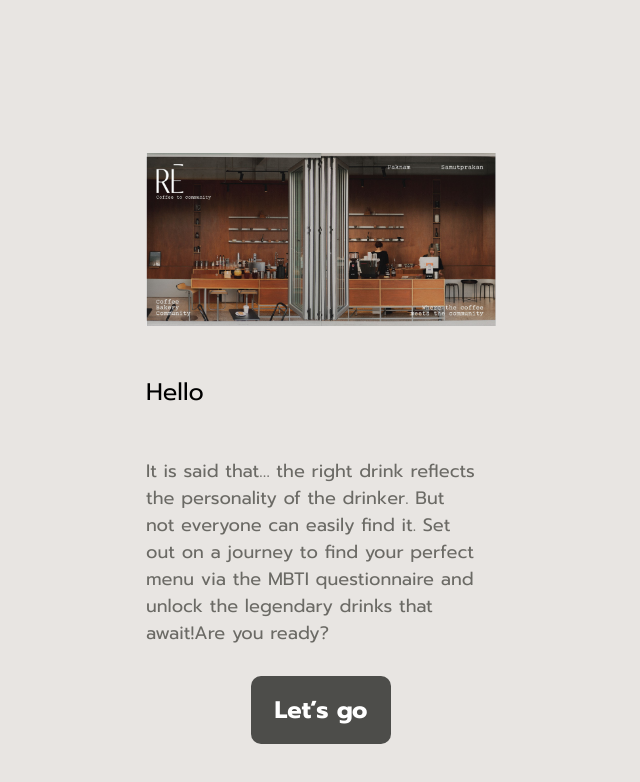
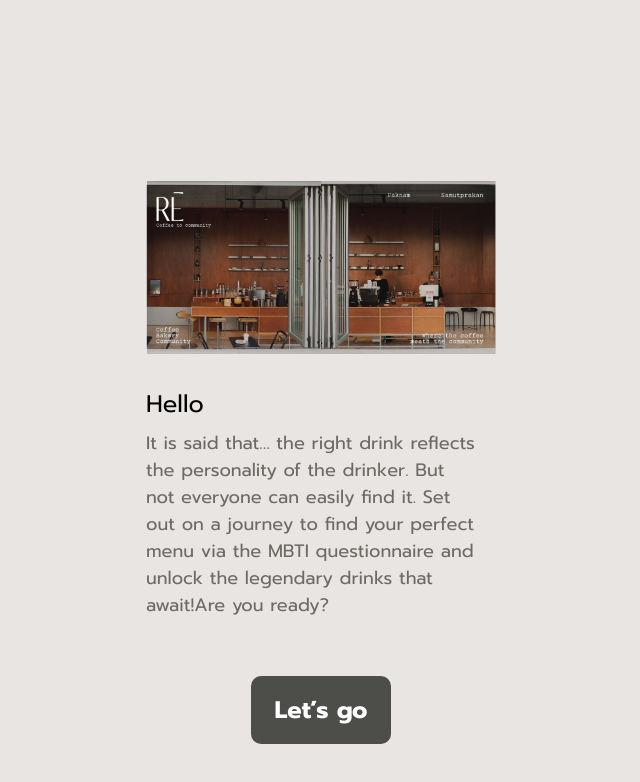
Before and after one commit to SupakornPt/brewQuest, a React (Vite) app: page /story in a window 1280 px wide. Shown: the top 782 px of the page, without its empty margins (319-959 px from the left). Built offline with nearby package versions, Linux system fonts and the light colour scheme.

Commit message:
fix: layout on story page

```diff
--- a/src/pages/Story.jsx
+++ b/src/pages/Story.jsx
@@ -18,10 +18,12 @@
     }
     return (
         <div className="flex flex-col font-prompt items-center h-screen bg-[#E8E5E2] py-[32px] justify-center">
-            <div className="flex flex-col gap-[48px]">
+            <div className="flex flex-col gap-[32px]">
                 <div className="w-[350px]"><img src="/picQuestion/ReCoffee.png" alt="pic" className="w-full" /></div>
-                <div className="text-[24px] ">{t("hello")} {nameCustomerStore}</div>
-                <div className="text-[18px] text-answerText w-[329px]">{t("story")}</div>
+                <div className="flex flex-col gap-[8px]">
+                    <div className="text-[24px] ">{t("hello")} {nameCustomerStore}</div>
+                    <div className="text-[18px] text-answerText w-[329px]">{t("story")}</div>
+                </div>
             </div>
 
             <div className="absolute bottom-0 mb-[56px]">
```
